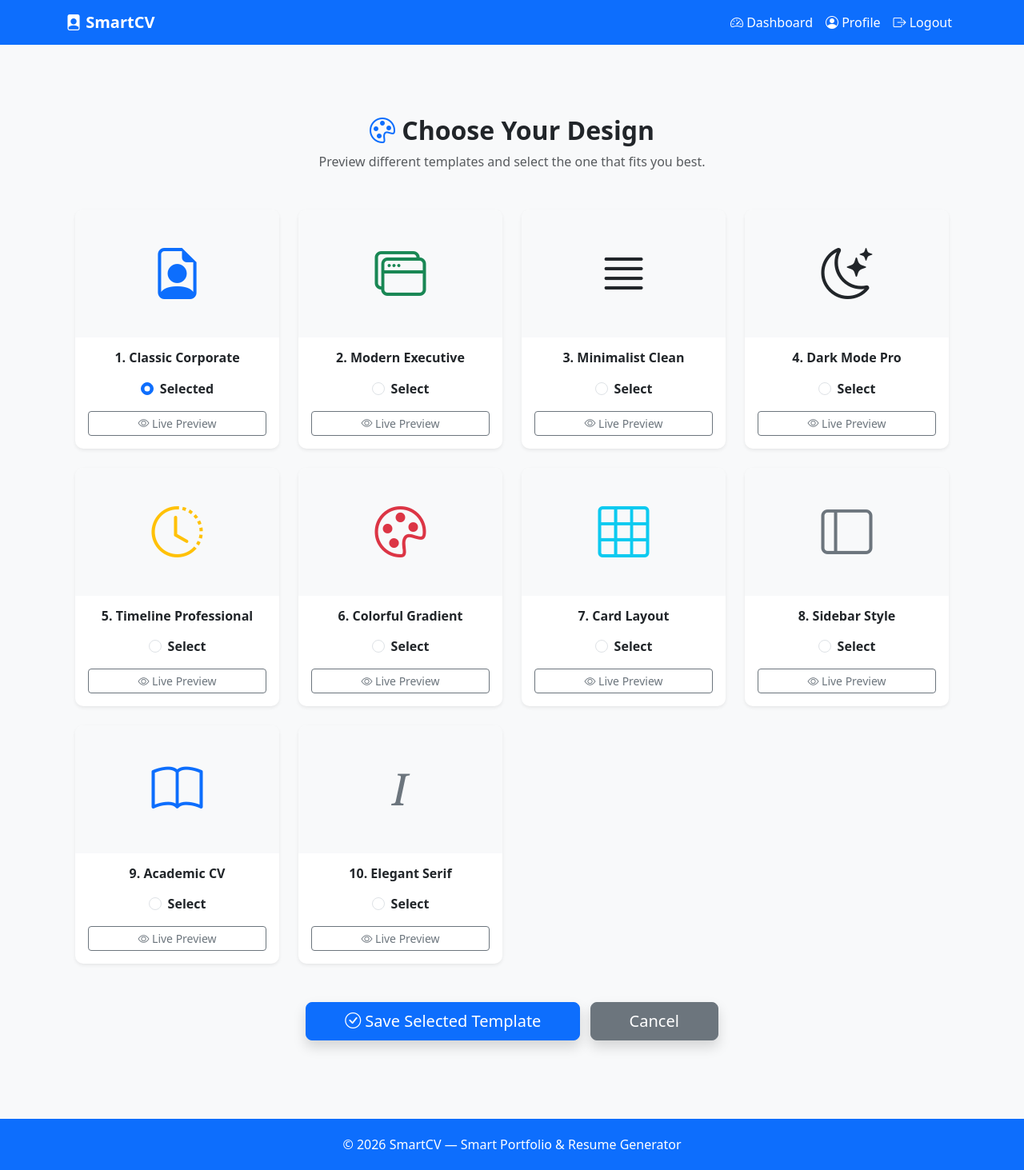
After one commit to SwachhaDas/SmartCV, a Django app: page /templates/ in a window 1280 px wide. The commit adds this page. Shown: the whole page at 80% size. Run offline with Django 5.2, Linux system fonts and the light colour scheme; the visitor is signed in with stand-in values (Sample User, id 1).

Commit message:
Step 5: Added Template Selector UI and Dashboard integration

```diff
--- a/portfolio/models.py
+++ b/portfolio/models.py
@@ -3,11 +3,18 @@ from django.contrib.auth.models import User
 
 
 class Profile(models.Model):
-    # We will use these templates for the user's public portfolio/CV
+    # Updated template choices to support 10 different designs
     TEMPLATE_CHOICES = [
-        ('classic', 'Classic Corporate'),
-        ('modern', 'Modern Executive'),
-        ('minimal', 'Minimalist Clean'),
+        ('classic', '1. Classic Corporate'),
+        ('modern', '2. Modern Executive'),
+        ('minimal', '3. Minimalist Clean'),
+        ('dark', '4. Dark Mode Pro'),
+        ('timeline', '5. Timeline Professional'),
+        ('colorful', '6. Colorful Gradient'),
+        ('card', '7. Card Layout'),
+        ('sidebar', '8. Sidebar Style'),
+        ('academic', '9. Academic CV'),
+        ('elegant', '10. Elegant Serif'),
     ]
 
     user = models.OneToOneField(User, on_delete=models.CASCADE, related_name='profile')
@@ -18,7 +25,7 @@ class Profile(models.Model):
     is_public = models.BooleanField(default=True)
     visitor_count = models.PositiveIntegerField(default=0)
 
-    # NEW FEATURE: This will turn the simple portfolio into a full website layout
+    # This will turn the simple portfolio into a full website layout
     is_website_mode = models.BooleanField(default=False, help_text="Check this to make it a full website.")
 
     def __str__(self):
@@ -26,7 +33,7 @@ class Profile(models.Model):
 
 
 class ActivityHistory(models.Model):
-    """NEW FEATURE: Track user activities (like downloading CV or adding data)."""
+    """Track user activities (like downloading CV or adding data)."""
     ACTION_CHOICES = [
         ('login', 'Logged In'),
         ('download_pdf', 'Downloaded PDF Resume'),
@@ -49,7 +56,7 @@ class ActivityHistory(models.Model):
 
 
 # ==========================================
-# REMAINING MODELS (Keep your existing ones)
+# REMAINING MODELS
 # ==========================================
 
 class Education(models.Model):
@@ -100,7 +107,6 @@ class Skill(models.Model):
 
 
 class Project(models.Model):
-    # NEW FEATURE: Add project types based on your new requirement
     PROJECT_TYPES = [
         ('academic', 'Academic Project'),
         ('research', 'Research Project'),
--- a/portfolio/urls.py
+++ b/portfolio/urls.py
@@ -62,6 +62,9 @@ urlpatterns = [
     path('guideline/', views.guideline, name='guideline'),
     path('generate-cv/', views.cv_generation_options, name='generate_cv'),
 
-    # ✅ NEW: Activity History
+    # Activity History
     path('history/', views.activity_history, name='history'),
+
+    # ✅ NEW: Template Selector
+    path('templates/', views.template_selector, name='template_selector'),
 ]
--- a/portfolio/views.py
+++ b/portfolio/views.py
@@ -326,11 +326,11 @@ def public_portfolio(request, username):
         'social_links': user.social_links.all(),
     }
 
-    # ✅ NEW: Check if the user wants a full website or a simple portfolio
+    # ✅ Check if the user wants a full website or a simple portfolio
     if profile.is_website_mode:
         return render(request, 'portfolio/website_mode.html', context)
 
-    # Default: Choose template based on user's choice (classic, modern, minimal)
+    # Default: Choose template based on user's choice
     template_name = f'portfolio/portfolio_{profile.template}.html'
     return render(request, template_name, context)
 
@@ -424,3 +424,28 @@ def activity_history(request):
         'activities': activities
     }
     return render(request, 'portfolio/history.html', context)
+
+
+# ==================== TEMPLATE SELECTOR ====================
+
+@login_required
+def template_selector(request):
+    """Page to preview and select a portfolio template."""
+    profile = request.user.profile
+
+    if request.method == 'POST':
+        selected_template = request.POST.get('template')
+        # Check if the selected template is valid
+        if selected_template in dict(Profile.TEMPLATE_CHOICES):
+            profile.template = selected_template
+            profile.save()
+            messages.success(request, f"Template updated successfully!")
+            return redirect('dashboard')
+
+    # Pass all choices to the template
+    templates = Profile.TEMPLATE_CHOICES
+    context = {
+        'templates': templates,
+        'current_template': profile.template
+    }
+    return render(request, 'portfolio/template_selector.html', context)
--- a/templates/portfolio/dashboard.html
+++ b/templates/portfolio/dashboard.html
@@ -61,6 +61,11 @@
             <i class="bi bi-eye"></i> View Public Portfolio
         </a>
 
+        <!-- Template Selection Link (NEW) -->
+        <a href="{% url 'template_selector' %}" class="btn btn-outline-warning">
+            <i class="bi bi-palette"></i> Change Template
+        </a>
+
         <!-- CV & Guideline Links -->
         <a href="{% url 'generate_cv' %}" class="btn btn-primary">
             <i class="bi bi-file-earmark-pdf"></i> Generate CV / PDF
--- /dev/null
+++ b/templates/portfolio/template_selector.html
@@ -0,0 +1,64 @@
+{% extends 'portfolio/base.html' %}
+{% block title %}Select Template - SmartCV{% endblock %}
+
+{% block content %}
+<div class="container my-5">
+    <div class="text-center mb-5">
+        <h2 class="fw-bold"><i class="bi bi-palette text-primary"></i> Choose Your Design</h2>
+        <p class="text-muted">Preview different templates and select the one that fits you best.</p>
+    </div>
+
+    <form method="post">
+        {% csrf_token %}
+        <div class="row g-4">
+            {% for code, name in templates %}
+            <div class="col-md-6 col-lg-4 col-xl-3">
+                <!-- Template Card -->
+                <div class="card h-100 shadow-sm border-2 {% if current_template == code %}border-primary{% else %}border-light{% endif %}">
+
+                    <!-- Fake Preview Image Area -->
+                    <div class="bg-light d-flex align-items-center justify-content-center" style="height: 160px; border-radius: 10px 10px 0 0;">
+                        {% if code == 'classic' %}<i class="bi bi-file-earmark-person text-primary" style="font-size: 4rem;"></i>
+                        {% elif code == 'modern' %}<i class="bi bi-window-stack text-success" style="font-size: 4rem;"></i>
+                        {% elif code == 'minimal' %}<i class="bi bi-justify text-dark" style="font-size: 4rem;"></i>
+                        {% elif code == 'dark' %}<i class="bi bi-moon-stars text-dark" style="font-size: 4rem;"></i>
+                        {% elif code == 'timeline' %}<i class="bi bi-clock-history text-warning" style="font-size: 4rem;"></i>
+                        {% elif code == 'colorful' %}<i class="bi bi-palette text-danger" style="font-size: 4rem;"></i>
+                        {% elif code == 'card' %}<i class="bi bi-grid-3x3 text-info" style="font-size: 4rem;"></i>
+                        {% elif code == 'sidebar' %}<i class="bi bi-layout-sidebar text-secondary" style="font-size: 4rem;"></i>
+                        {% elif code == 'academic' %}<i class="bi bi-book text-primary" style="font-size: 4rem;"></i>
+                        {% elif code == 'elegant' %}<i class="bi bi-type-italic text-secondary" style="font-size: 4rem;"></i>
+                        {% else %}<i class="bi bi-file-earmark text-muted" style="font-size: 4rem;"></i>
+                        {% endif %}
+                    </div>
+
+                    <div class="card-body text-center p-3">
+                        <h6 class="fw-bold mb-3">{{ name }}</h6>
+
+                        <!-- Radio Button to Select -->
+                        <div class="form-check d-flex justify-content-center mb-3">
+                            <input class="form-check-input" type="radio" name="template" value="{{ code }}" id="{{ code }}" {% if current_template == code %}checked{% endif %} style="cursor: pointer;">
+                            <label class="form-check-label ms-2 fw-bold" for="{{ code }}" style="cursor: pointer;">
+                                {% if current_template == code %}Selected{% else %}Select{% endif %}
+                            </label>
+                        </div>
+
+                        <!-- Live Preview Button -->
+                        <a href="{% url 'public_portfolio' user.username %}" target="_blank" class="btn btn-sm btn-outline-secondary w-100">
+                            <i class="bi bi-eye"></i> Live Preview
+                        </a>
+                    </div>
+                </div>
+            </div>
+            {% endfor %}
+        </div>
+
+        <div class="text-center mt-5 mb-4">
+            <button type="submit" class="btn btn-primary btn-lg px-5 shadow">
+                <i class="bi bi-check-circle"></i> Save Selected Template
+            </button>
+            <a href="{% url 'dashboard' %}" class="btn btn-secondary btn-lg px-5 shadow ms-2">Cancel</a>
+        </div>
+    </form>
+</div>
+{% endblock %}
```
Also changed, not shown: portfolio/migrations/0003_alter_profile_template.py (added).
